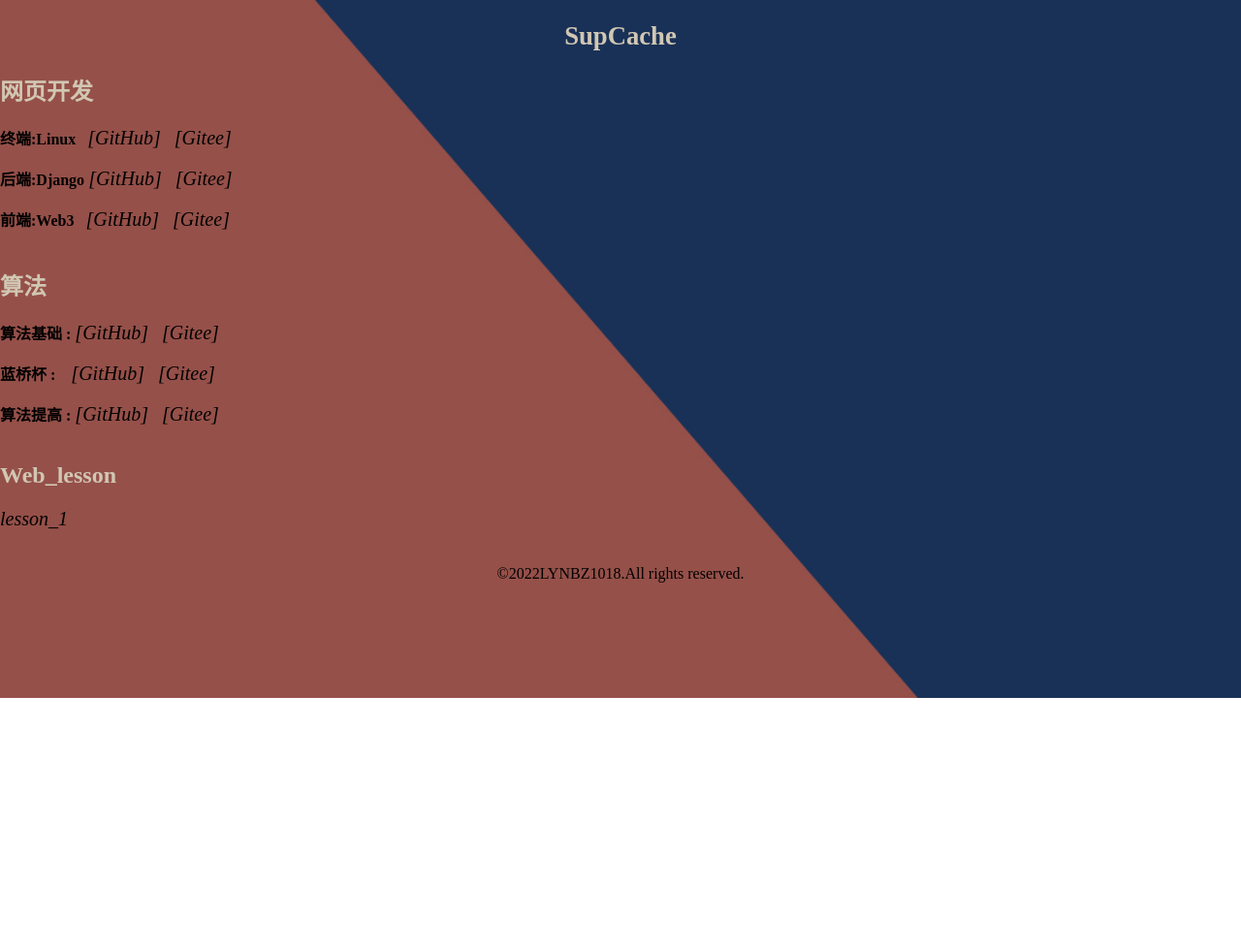
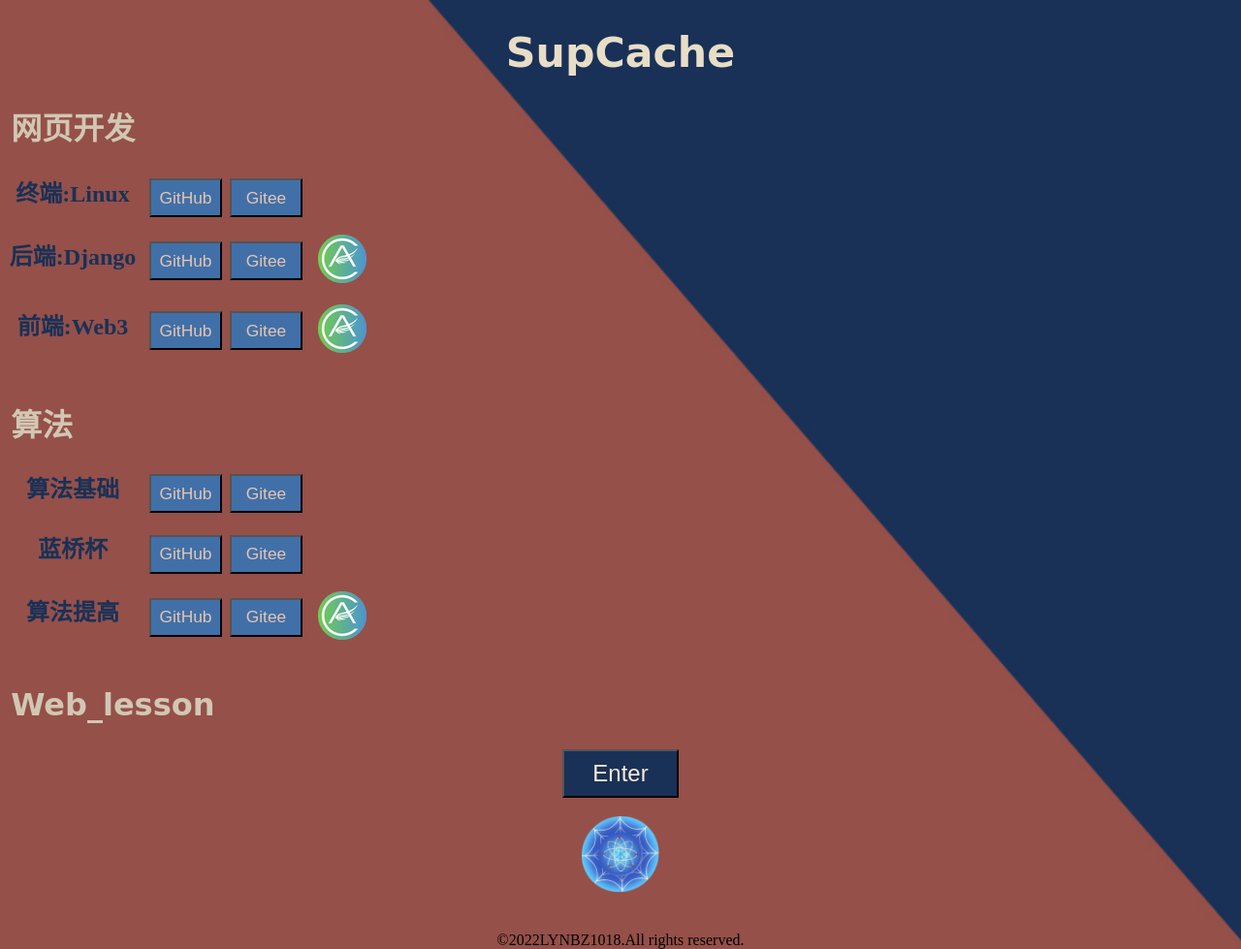
Before and after one commit to LYNBZ1018/supcache, a plain HTML site: page index.html in a window 1280 px wide. Shown: the whole page at 97% size. Before the commit the page ends 800 px from the top, so only its background shows below. Drawn offline with Linux system fonts and the light colour scheme.

Commit message:
modify web

```diff
--- a/index.html
+++ b/index.html
@@ -6,61 +6,98 @@
     <meta http-equiv="X-UA-Compatible" content="IE=edge">
     <meta name="viewport" content="width=device-width, initial-scale=1.0">
     <title>SupCache</title>
-    <link rel="icon" href="/static/images/icon.jpg">
+    <link rel="icon" href="/static/images/icon.png">
     <link rel="stylesheet" href="/static/css/style.css">
 
 </head>
 
 <body class="background">
     <div>
-        <h2 style="text-align: center; font-size: 20pt">SupCache</h2>
+        <h1>SupCache</h1>
 
-        <h2>网页开发</h2>
-        <b>终端:Linux&nbsp;&nbsp;</b>
-        <a target="_blank" href="https://github.com/LYNBZ1018/Improve/tree/master/Linux">[GitHub]&nbsp;&nbsp;</a>
-        <a target="_blank" href="https://gitee.com/lynbz1018/Improve/tree/master/Linux">[Gitee]</a>
+        <h2>&nbsp;网页开发</h2>
+        <b class="tag">终端:Linux</b>
+        <a target="_blank" href="https://github.com/LYNBZ1018/learningn_note/tree/main/000_Back-end/Linux"><button
+                class="btn-Git hover-big">GitHub</button></a>&nbsp;
+        <a target="_blank" href="https://gitee.com/lynbz1018/learningn_note/tree/main/000_Back-end/Linux"><button
+                class="btn-Gitee hover-big">Gitee</button></a>
         <br>
         <br>
 
-        <b>后端:Django</b>
-        <a target="_blank" href="https://github.com/LYNBZ1018/acapp">[GitHub]&nbsp;&nbsp;</a>
-        <a target="_blank" href="https://gitee.com/lynbz1018/acapp">[Gitee]</a>
+        <b class="tag">后端:Django</b>
+        <span class="span-git">
+            <a target="_blank" href="https://github.com/LYNBZ1018/acapp"><button
+                    class="btn-Git hover-big">GitHub</button></a>&nbsp;
+            <a target="_blank" href="https://gitee.com/lynbz1018/acapp"><button
+                    class="btn-Gitee hover-big">Gitee</button></a>
+        </span>
+        &nbsp;&nbsp;
+        <a href="https://www.acwing.com/activity/content/72/">
+            <span class="span-AcWing">
+                <img class="logo-AcWing" src="/static/images/AcWing.png" alt="AcWing">
+            </span>
+        </a>
+
         <br>
         <br>
 
-        <b>前端:Web3&nbsp;&nbsp;</b>
-        <a target="_blank" href="https://github.com/LYNBZ1018/web_lesson">[GitHub]&nbsp;&nbsp;</a>
-        <a target="_blank" href="https://gitee.com/lynbz1018/web_lesson">[Gitee]</a>
+        <b class="tag">前端:Web3</b>
+        <a target="_blank" href="https://github.com/LYNBZ1018/web_lesson"><button
+                class="btn-Git hover-big">GitHub</button></a>&nbsp;
+        <a target="_blank" href="https://gitee.com/lynbz1018/web_lesson"><button
+                class="btn-Gitee hover-big">Gitee</button></a>
+        &nbsp;&nbsp;
+        <a href="https://www.acwing.com/activity/content/introduction/1150/">
+            <span class="span-AcWing">
+                <img class="logo-AcWing" src="/static/images/AcWing.png" alt="AcWing">
+            </span>
+        </a>
         <br>
         <br>
 
-        <h2>算法</h2>
-        <b>算法基础 : </b>
-        <a target="_blank"
-            href="https://github.com/LYNBZ1018/algorithm/tree/master/00AcWing_AlgorithmBasic">[GitHub]&nbsp;&nbsp;</a>
-        <a target="_blank" href="https://gitee.com/lynbz1018/algorithm/tree/master/00AcWing_AlgorithmBasic">[Gitee]</a>
+        <h2>&nbsp;算法</h2>
+        <b class="tag">算法基础</b>
+        <a target="_blank" href="https://github.com/LYNBZ1018/algorithm/tree/master/00AcWing_AlgorithmBasic"><button
+                class="btn-Git hover-big">GitHub</button></a>&nbsp;
+        <a target="_blank" href="https://gitee.com/lynbz1018/algorithm/tree/master/00AcWing_AlgorithmBasic"><button
+                class="btn-Gitee hover-big">Gitee</button></a>
         <br>
         <br>
 
-        <b>蓝桥杯 :&nbsp;&nbsp;&nbsp;</b>
-        <a target="_blank"
-            href="https://github.com/LYNBZ1018/algorithm/tree/master/01AcWing_theBlueCup">[GitHub]&nbsp;&nbsp;</a>
-        <a target="_blank" href="https://gitee.com/lynbz1018/algorithm/tree/master/01AcWing_theBlueCup">[Gitee]</a>
+        <b class="tag">蓝桥杯</b>
+        <a target="_blank" href="https://github.com/LYNBZ1018/algorithm/tree/master/01AcWing_theBlueCup"><button
+                class="btn-Git hover-big">GitHub</button></a>&nbsp;
+        <a target="_blank" href="https://gitee.com/lynbz1018/algorithm/tree/master/01AcWing_theBlueCup"><button
+                class="btn-Gitee hover-big">Gitee</button></a>
         <br>
         <br>
 
-        <b>算法提高 :</b>
+        <b class="tag">算法提高</b>
         <a target="_blank"
-            href="https://github.com/LYNBZ1018/algorithm/tree/master/11AcWing_AlgorithmImprovement">[GitHub]&nbsp;&nbsp;</a>
+            href="https://github.com/LYNBZ1018/algorithm/tree/master/11AcWing_AlgorithmImprovement"><button
+                class="btn-Git hover-big">GitHub</button></a>&nbsp;
         <a target="_blank"
-            href="https://gitee.com/lynbz1018/algorithm/tree/master/11AcWing_AlgorithmImprovement">[Gitee]</a>
+            href="https://gitee.com/lynbz1018/algorithm/tree/master/11AcWing_AlgorithmImprovement"><button
+                class="btn-Gitee hover-big">Gitee</button></a>
+        &nbsp;&nbsp;
+        <a href="https://www.acwing.com/activity/content/16/">
+            <span class="span-AcWing">
+                <img class="logo-AcWing" src="/static/images/AcWing.png" alt="AcWing">
+            </span>
+        </a>
         <br>
         <br>
 
-        <h2>Web_lesson</h2>
-        <a href="/lesson_1.html">lesson_1</a>
+        <h2>&nbsp;Web_lesson</h2>
+        <div style="text-align: center;">
+            <a href="/lesson_1.html"><button
+                    style="width: 120px; height: 50px; background-color: #193157; color:antiquewhite; font-size: 18pt;">Enter</button></a>
+        </div>
+        <br>
 
-
+        <div style="text-align: center;">
+            <a href="http://supcache.com:8081/"> <img class="logo" src="/static/images/icon.png" alt="logo"></a>
+        </div>
     </div>
 
     <br><br>
--- a/static/css/style.css
+++ b/static/css/style.css
@@ -8,17 +8,56 @@
     background-size: cover;
 }
 
-a {
-    font-size: 15pt;
-    font-style: italic;
-    color: black;
-    text-decoration: none;
+.btn-Git {
+    font-size: 13pt;
+    width: 75px;
+    height: 40px;
+    text-align: center;
+    vertical-align: middle;
+    background-color: #4170A8;
+    color: #E5C5B0;
+    padding: 0;
 }
 
-a:hover {
-    font-style: normal;
-    color: #314F6F;
+.btn-Gitee {
+    font-size: 13pt;
+    width: 75px;
+    height: 40px;
+    text-align: center;
+    vertical-align: middle;
+    background-color: #4170A8;
+    color: #E5C5B0;
+    padding: 0;
+}
+
+.span-git {
+    vertical-align: middle;
+}
+
+.span-AcWing {
+    width: 30;
+    vertical-align: middle;
+
+}
+
+
+.logo-AcWing:hover {
+    transform: scale(1.2);
     transition: 200ms;
+}
+
+.hover-big:hover {
+    font-size: 14pt;
+    transform: scale(1.1);
+    transition: 220ms;
+}
+
+.tag {
+    font-size: 18pt;
+    width: 150px;
+    text-align: center;
+    display: inline-block;
+    color: #193157;
 }
 
 .a-git {
@@ -35,11 +74,22 @@ a:hover {
 
 h1 {
     font-family: cursive;
-    font-size: 25pt;
+    font-size: 32pt;
     text-align: center;
     color: #E8DDC7;
 }
 
 h2 {
+    font-family: cursive;
+    font-size: 24pt;
     color: #d1c7b3;
 }
+
+.logo {
+    width: 80px;
+}
+
+.logo:hover {
+    transform: scale(1.2);
+    transition: 200ms;
+}
```
Also changed, not shown: static/images/AcWing.png (added), static/images/icon.jpg (deleted), static/images/icon.png (added), static/images/logo.jpg (added), static/images/logo.png (deleted).
